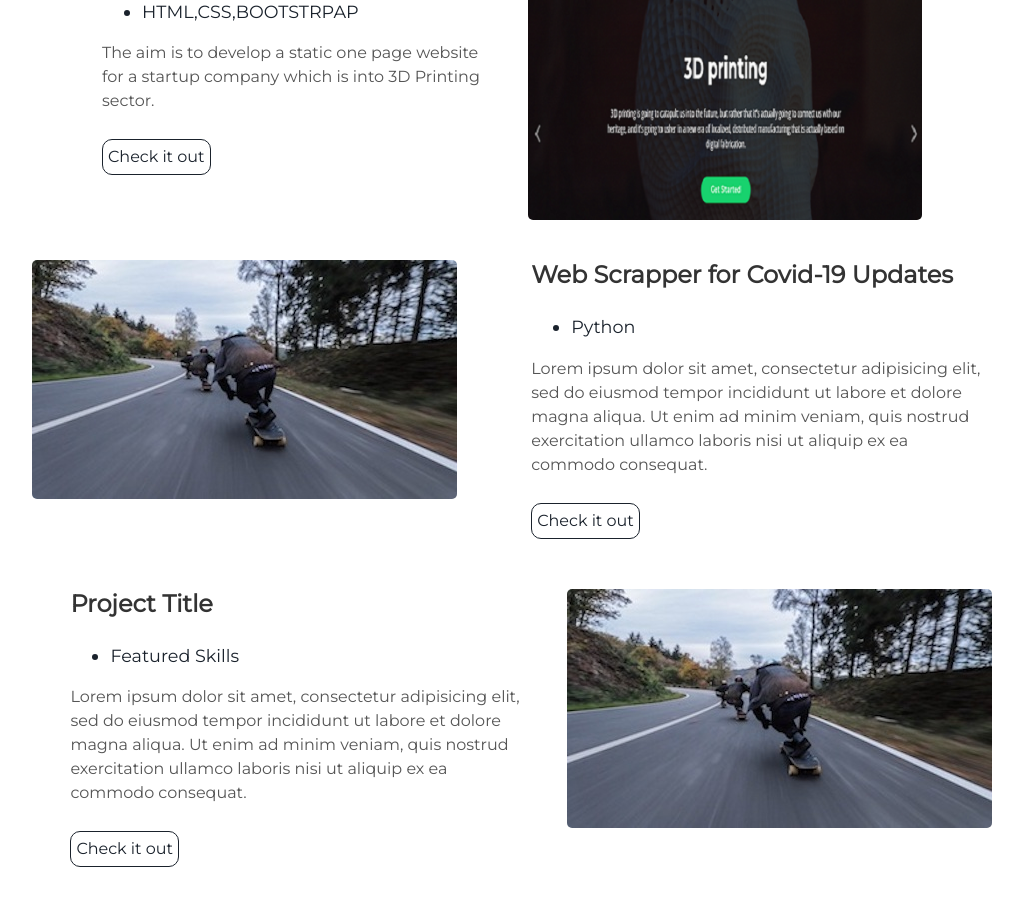
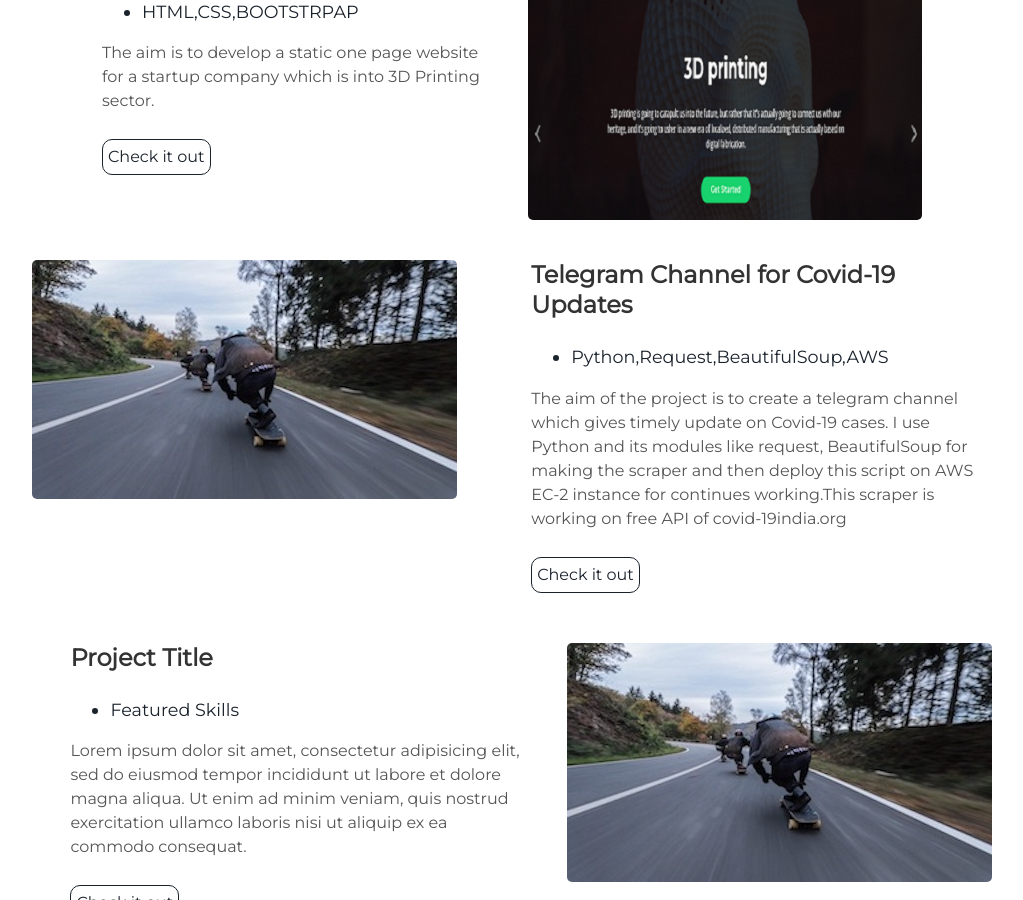
Before and after one commit to swapnilkathane/swapnilkathaneoldweb, a Jekyll site: the page built from index.html, in a window 1280 px wide and 900 px high, scrolled down 1815 px. Shown: the whole window, without its empty margins (128-1151 px from the left). Built offline with Jekyll 4.4.1, drawn with Linux system fonts in a browser that asks for light colours.

Commit message:
Update projects.html

```diff
--- a/_includes/projects.html
+++ b/_includes/projects.html
@@ -19,11 +19,13 @@
     <img alt="mountains" src="{{ "/assets/img/skate.jpg" | prepend: site.baseurl }}" />
   </div>
   <div class="contents-right">
-    <h3>Web Scrapper for Covid-19 Updates</h3>
+    <h3>Telegram Channel for Covid-19 Updates</h3>
     <ul>
-      <li>Python</li>
+      <li>Python,Request,BeautifulSoup,AWS</li>
     </ul>
-    <p>Lorem ipsum dolor sit amet, consectetur adipisicing elit, sed do eiusmod tempor incididunt ut labore et dolore magna aliqua. Ut enim ad minim veniam, quis nostrud exercitation ullamco laboris nisi ut aliquip ex ea commodo consequat.</p>
+    <p>The aim of the project is to create a telegram channel which gives timely update on Covid-19 cases. I use Python
+       and its modules like request, BeautifulSoup for making the scraper and then deploy this script on AWS EC-2 instance
+       for continues working.This scraper is working on free API of covid-19india.org </p>
     <a class="project-link" href="#">Check it out</a>
   </div>
 </div>
```
